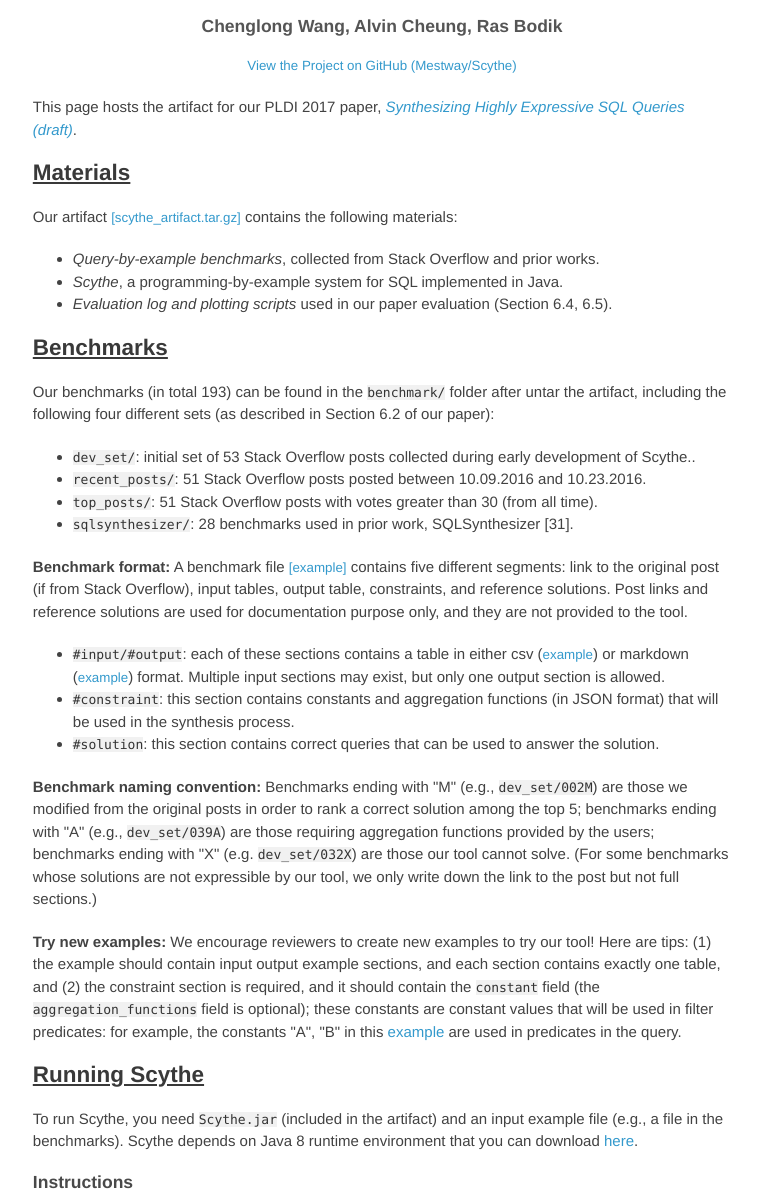
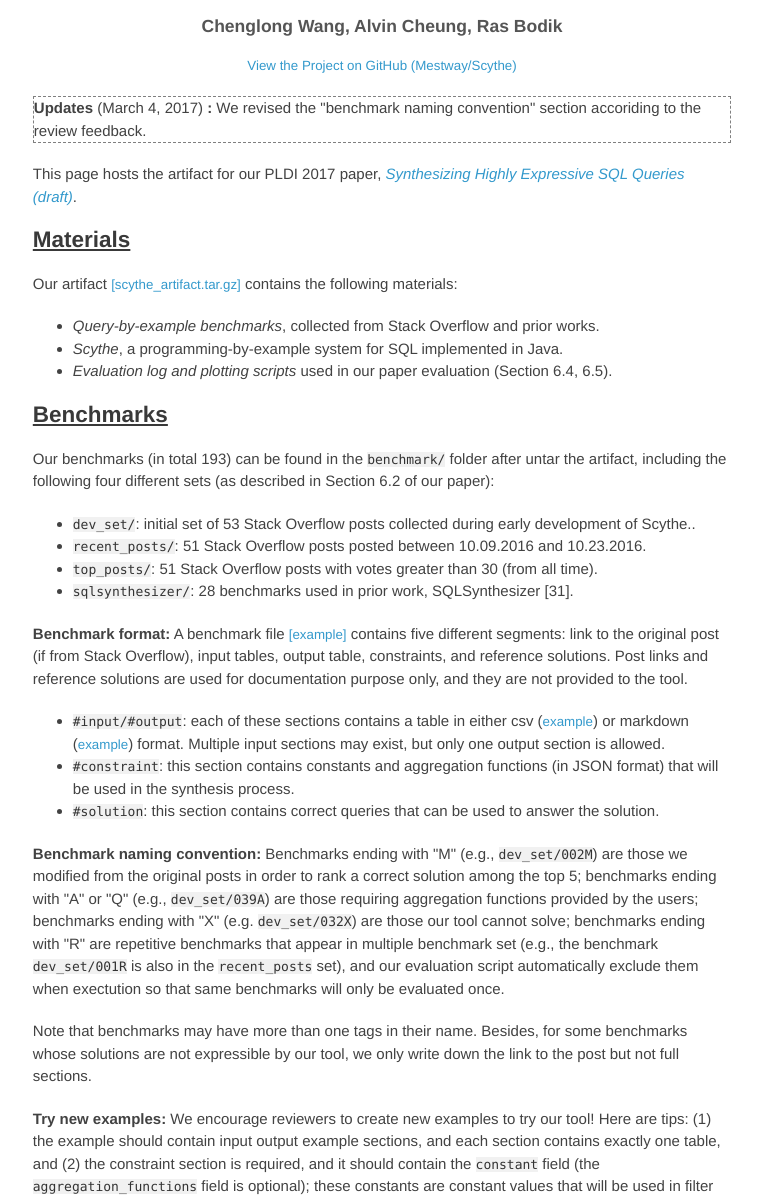
Before and after one commit to Mestway/Scythe, a plain HTML site: page pldi17-ae.html in a window 1280 px wide. Shown: the part 92-1289 px from the top of the page, without its empty margins (258-1020 px from the left). Drawn offline with Linux system fonts and the light colour scheme.

Commit message:
update description

```diff
--- a/pldi17-ae.html
+++ b/pldi17-ae.html
@@ -21,6 +21,8 @@
       </header>
 
       <section>
+        <p style="border-style:dashed;border-width: 1px; border-color:grey"> <b>Updates</b> (March 4, 2017) <b>:</b> We revised the "benchmark naming convention" section accoriding to the review feedback.
+        </p>
         <p>This page hosts the artifact for our PLDI 2017 paper, <a href="writeup/scythe-pldi-draft.pdf"><i>Synthesizing Highly Expressive SQL Queries (draft)</i></a>.
         </p>
 
@@ -50,7 +52,9 @@
           <li><code>#solution</code>: this section contains correct queries that can be used to answer the solution.</li>
         </ul>
 
-        <p><b>Benchmark naming convention:</b> Benchmarks ending with "M" (e.g., <code>dev_set/002M</code>) are those we modified from the original posts in order to rank a correct solution among the top 5; benchmarks ending with "A" (e.g., <code>dev_set/039A</code>) are those requiring aggregation functions provided by the users; benchmarks ending with "X" (e.g. <code>dev_set/032X</code>) are those our tool cannot solve. (For some benchmarks whose solutions are not expressible by our tool, we only write down the link to the post but not full sections.)</p>
+        <p><b>Benchmark naming convention:</b> Benchmarks ending with "M" (e.g., <code>dev_set/002M</code>) are those we modified from the original posts in order to rank a correct solution among the top 5; benchmarks ending with "A" or "Q" (e.g., <code>dev_set/039A</code>) are those requiring aggregation functions provided by the users; benchmarks ending with "X" (e.g. <code>dev_set/032X</code>) are those our tool cannot solve; benchmarks ending with "R" are repetitive benchmarks that appear in multiple benchmark set (e.g., the benchmark <code>dev_set/001R</code> is also in the <code>recent_posts</code> set), and our evaluation script automatically exclude them when exectution so that same benchmarks will only be evaluated once.
+        </p><p>
+        Note that benchmarks may have more than one tags in their name. Besides, for some benchmarks whose solutions are not expressible by our tool, we only write down the link to the post but not full sections. </p>
 
         <p><b>Try new examples:</b> We encourage reviewers to create new examples to try our tool! Here are tips: (1) the example should contain input output example sections, and each section contains exactly one table, and (2) the constraint section is required, and it should contain the <code>constant</code> field (the <code>aggregation_functions</code> field is optional); these constants are constant values that will be used in filter predicates: for example, the constants "A", "B" in this <a href="https://github.com/Mestway/Scythe/blob/pldi-snapshot/data/recent_posts/050">example</a> are used in predicates in the query.</p>
 
```
